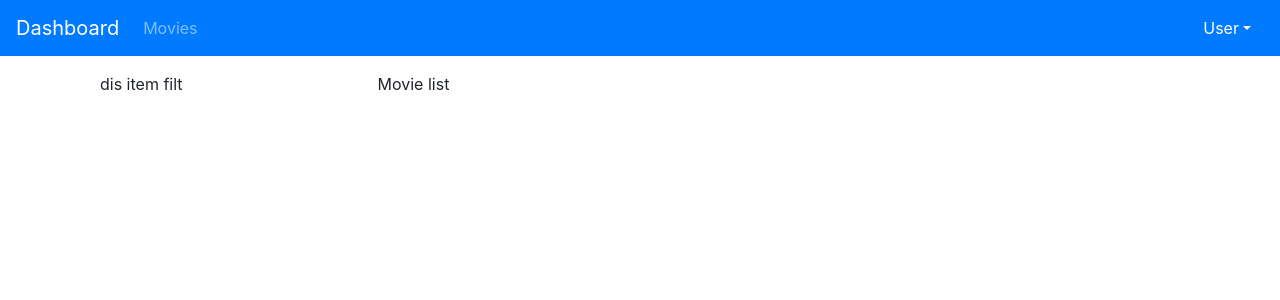
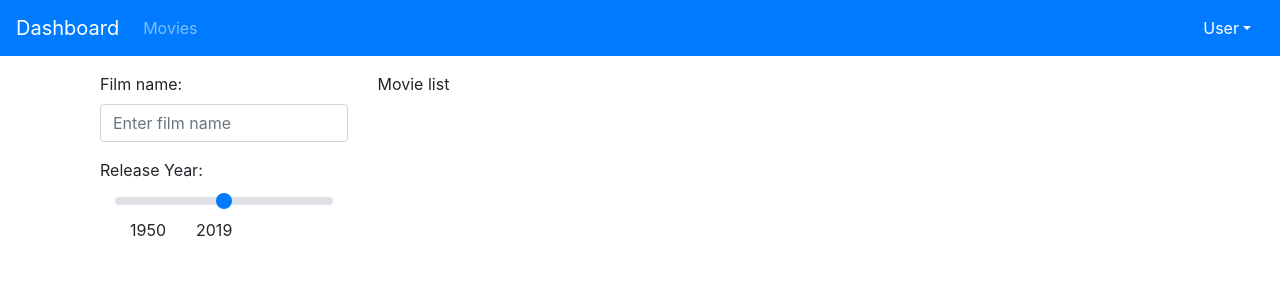
Before and after one commit to tomisicm/movie_rating_app_v3, a React app: page /movies in a window 1280 px wide. Shown: the top 300 px of the page. Built offline with nearby package versions, Linux system fonts and the light colour scheme.

Commit message:
release year filter

```diff
--- a/src/components/ItemFilter.jsx
+++ b/src/components/ItemFilter.jsx
@@ -2,8 +2,37 @@ import React, { Component } from "react"
 
 class MainItemFilter extends Component {
   state = {}
+  onChange = e => {
+    console.log(e.target.value)
+  }
+
   render() {
-    return <div>dis item filt</div>
+    return (
+      <React.Fragment>
+        <div className="form-group">
+          <label htmlFor="film-name">Film name:</label>
+          <input
+            className="form-control"
+            id="film-name"
+            aria-describedby="emailHelp"
+            placeholder="Enter film name"
+          />
+        </div>
+        <div className="form-group">
+          <label htmlFor="film-name">Release Year:</label>
+          <div className="container">
+            <input
+              type="range"
+              className="custom-range"
+              id="ReleaseYear"
+              onChange={this.onChange}
+            />
+            <span className="col indigo-text mt-1">1950</span>
+            <span className="col mr-auto indigo-text mt-1">2019</span>
+          </div>
+        </div>
+      </React.Fragment>
+    )
   }
 }
 
```
